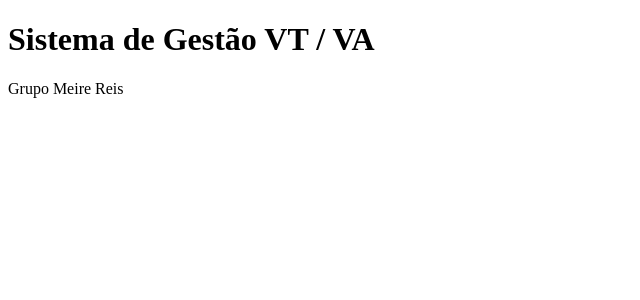
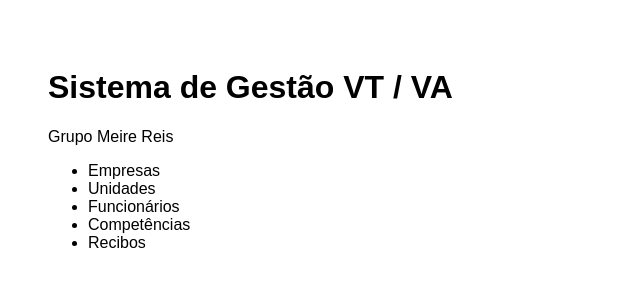
Before and after one commit to 2PProject/sistema-vt-va, a Next.js app: page / in a window 1280 px wide. Shown: the top 300 px of the page, without its empty margins (0-640 px from the left). Built offline with nearby package versions, Linux system fonts and the light colour scheme.

Commit message:
Update page.tsx

```diff
--- a/app/page.tsx
+++ b/app/page.tsx
@@ -1,8 +1,16 @@
 export default function Home() {
   return (
-    <div>
+    <main style={{padding:40,fontFamily:"Arial"}}>
       <h1>Sistema de Gestão VT / VA</h1>
       <p>Grupo Meire Reis</p>
-    </div>
-  );
+
+      <ul>
+        <li>Empresas</li>
+        <li>Unidades</li>
+        <li>Funcionários</li>
+        <li>Competências</li>
+        <li>Recibos</li>
+      </ul>
+    </main>
+  )
 }
```
